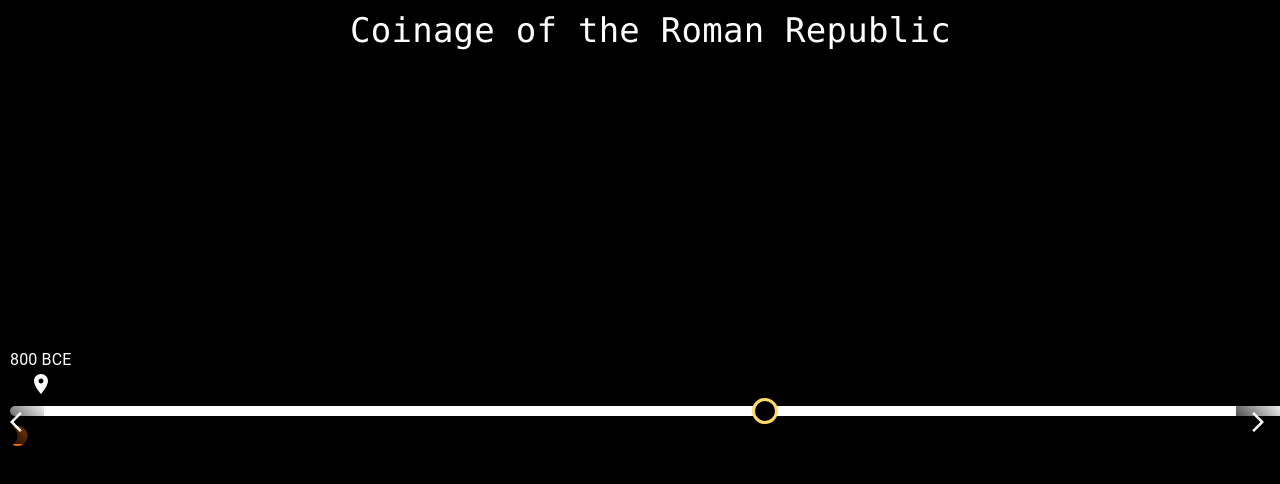
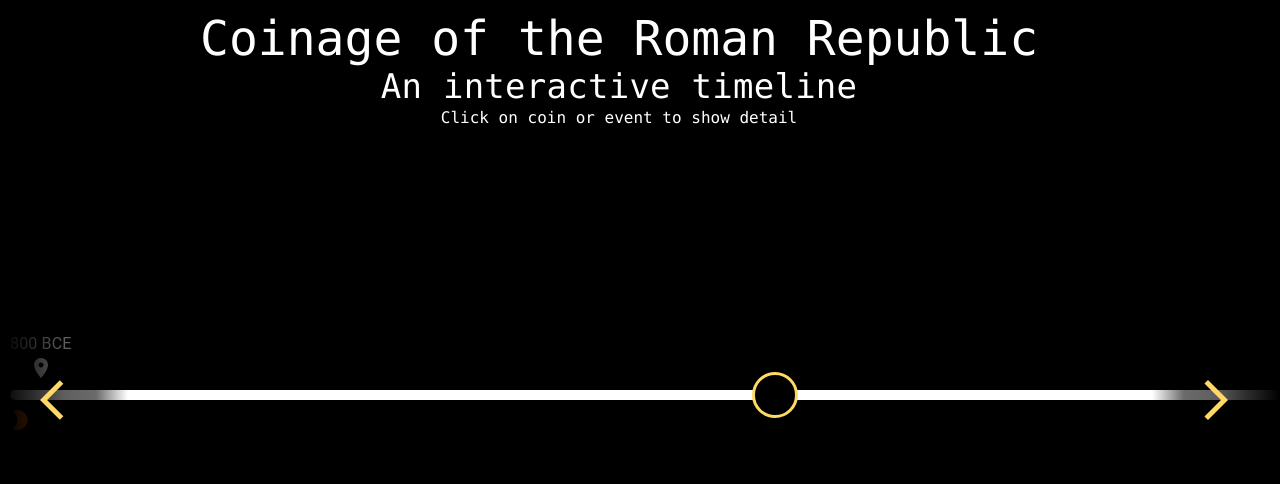
Before and after one commit to hileamlakB/coinage-history, a React (Create React App) app: page / in a window 1280 px wide. Shown: the top 484 px of the page. Built offline with nearby package versions, Linux system fonts and the light colour scheme.

Commit message:
Apply version 2 revisions

```diff
--- a/public/index.html
+++ b/public/index.html
@@ -3,6 +3,9 @@
   <head>
     <meta charset="utf-8" />
     <link rel="icon" href="%PUBLIC_URL%/favicon.ico" />
+    <link rel="preconnect" href="https://fonts.googleapis.com">
+<link rel="preconnect" href="https://fonts.gstatic.com" crossorigin>
+<link href="https://fonts.googleapis.com/css2?family=Cinzel&family=Playfair+Display&display=swap" rel="stylesheet">
     <meta name="viewport" content="width=device-width, initial-scale=1" />
     <meta name="theme-color" content="#000000" />
     <meta
--- a/src/App.css
+++ b/src/App.css
@@ -7,3 +7,19 @@
 .content *{
   margin-bottom:20px !important;
 }
+
+.cnizel{
+  font-family: 'Cinzel', serif;
+}
+
+.coding{
+  font-family:MonoLisa, Menlo, Monaco, "Courier New", monospace !important;
+}
+
+.playfair{
+  font-family: 'Playfair Display', serif !important;
+}
+
+.clickable:hover{
+  cursor: pointer !important;
+}
--- a/src/App.js
+++ b/src/App.js
@@ -75,6 +75,7 @@ function CoinEvent({title, subtitle, obverse, reverse, coinStartTime, coinSize,
             }}
             onMouseOver={() => {sethover_visibility("block")}}
             onMouseOut={() => {sethover_visibility("none")}}
+
           >
              <div
           className='history_tooltip'
@@ -85,7 +86,7 @@ function CoinEvent({title, subtitle, obverse, reverse, coinStartTime, coinSize,
             border:"1px solid white",
             color:"white", position:"absolute",
             display:`${hover_visibility}`,
-            top: "-60px",
+            top: direction=="up"?"-80px":"220px",
             left: "-100px",
             justifyContent: "center",
             alignItems: "center"
@@ -97,10 +98,10 @@ function CoinEvent({title, subtitle, obverse, reverse, coinStartTime, coinSize,
         </div>
             <OverLay title= {title} subtitle={subtitle} period={coinStartTime} img1={obverse} img2={reverse} size={coinSize} detail={detail} visible={visible} referances = {referances} changeVisibility={changeVisibility}/>
 
-            {direction === "up" ? (special? element : <ImageButton pic = {obverse} on_click={moreInfo} /> ) : null}
+            {direction === "up" ? (special? element : <ImageButton pic = {obverse} on_click={moreInfo} className="clickable" /> ) : null}
             <DottedLines color="white" width={height}/>
             {/* <div style={{color:"orange", minHeight:`${height}px`, height:`${height}px`, minWidth:"5px", width:"5px", background:"linear-gradient(black, white);"}}></div> */}
-            {direction === "down" ? (special? element : <ImageButton pic = {obverse} on_click={moreInfo} /> ) : null}
+            {direction === "down" ? (special? element : <ImageButton pic = {obverse} on_click={moreInfo} className="clickable" /> ) : null}
 
           </div>)
 
@@ -119,10 +120,10 @@ function HistoryEvent({eventPeriod, title, startTime, endTime, detail, width = 2
 
   return (
     <div
-
+     className="clickable"
       style={{
         width:`${width}px`,
-        padding:"10px",
+        padding:"20px",
         border:"3px solid rgb(255, 217, 102)",
         borderRadius:"50px",
         background:"black",
@@ -165,6 +166,7 @@ function MarkerEvent({name, eventPeriod}){
 
   return (
   <div
+  className='cnizel'
     style={{
       padding:"10px",
       position:"absolute",
@@ -178,7 +180,7 @@ function MarkerEvent({name, eventPeriod}){
 
     }}
     >
-      <Typography>{name}</Typography>
+      <Typography className="cnizel" sx={{whiteSpace:"nowrap"}}>{name}</Typography>
       <LocationOnIcon />
 
   </div>)
@@ -209,7 +211,6 @@ function App() {
 
 
   useEffect(() => {
-    console.log('resizeing')
 
     function timeToPixel(period){
       // 1 year = 25 pixels, when screen_width = 2000 can't be more than 100
@@ -243,6 +244,8 @@ function App() {
         if (TimeLineData[`${i}`].Location === "Above"){
           upper_timeline.push(
             <CoinEvent
+
+
              key = {i}
 
              title={TimeLineData[`${i}`].Name}
@@ -314,7 +317,7 @@ function App() {
 
 
     }
-    console.log(middle_timeline);
+
     setcontent( {middle_timeline:middle_timeline, lower_timeline:lower_timeline, upper_timeline:upper_timeline})
     setmaxWidth(new_max);
   }, [winSize.width])
@@ -340,37 +343,74 @@ function App() {
   <>
     <div className="App" style={{overflowX:"auto", width:`${maxWidth + 200}px`, marginLeft:"10px"}}>
 
-      <Typography variant='h4' sx={{left:"calc(50% - 300px)",fontFamily:`MonoLisa, Menlo, Monaco, "Courier New", monospace`, color:"white", position:"fixed", padding:"10px"}}>Coinage of the Roman Republic</Typography>
-      <IconButton
+      <div style={{left:"calc(50vw - 450px)", color:"white", position:"fixed", padding:"10px", display:"flex", flexDirection:"column", alignItems:"center", justifyContent:"center"}}>
+        <Typography className="coding" variant='h3'>Coinage of the Roman Republic</Typography>
+        <Typography className="coding" variant='h4'>An interactive timeline</Typography>
+        <p className="coding">Click on coin or event to show detail</p>
+      </div>
+
+      <div style={{
+          display:"flex",
+          justifyContent:"center",
+          alignItems:"center",
+          position:"fixed",
+          left:"0",
+          background: "linear-gradient(90deg, black,#000000d4,#000000a1, #00000094, transparent)",
+          height:"100vh",
+          zIndex:"5"
+
+
+
+      }
+      }>
+            <IconButton
         sx={{
+
+          padding:"40px",
+          fontSize:"40px",
+          left: "0",
+          color:"white",
+          borderRadius:"0",
+        color:"rgb(255, 217, 102)"}}
+        onMouseOut={()=>clearInterval(scrollLeft)}
+        onMouseOver={()=>{setscrollLeft(setInterval(() =>{window.scrollBy(-10, 0)}, 10))}}>
+          <ArrowBackIosIcon sx={{fontSize:"3rem !important"}}/></IconButton>
+      </div>
+
+      <div style={{
+          display:"flex",
+          justifyContent:"center",
+          alignItems:"center",
           position:"fixed",
-          top: "50%",
-          padding:"10px",
-          background: "linear-gradient(45deg, black, transparent)",
+          right:"0",
+          background: "linear-gradient(90deg, transparent, #00000094, #000000a1, #000000d4, black)",
+          height:"100vh",
+          zIndex:"5"
+
+
+      }
+      }>
+
+<IconButton
+        sx={{
+          padding:"40px",
+          fontSize:"3rem !important",
           right: "0",
           color:"white",
           borderRadius:"0",
-          zIndex:"5"}}
+          color:"rgb(255, 217, 102)"}}
         onMouseOut={()=>clearInterval(scrollRight)}
         onMouseOver={()=>{setscrollRight(setInterval(() =>{window.scrollBy(10, 0)}, 10))}}>
-          <ArrowForwardIosIcon /></IconButton>
+          <ArrowForwardIosIcon sx={{fontSize:"3rem !important"}} /></IconButton>
+        </div>
 
 
-      <IconButton
-        sx={{
-          position:"fixed",
-          top: "50%",
-          padding:"10px",
-          background: "linear-gradient(45deg, black, transparent)",
-          left: "0",
-          color:"white",
-          borderRadius:"0",
-        zIndex:"5"}}
-        onMouseOut={()=>clearInterval(scrollLeft)}
-        onMouseOver={()=>{setscrollLeft(setInterval(() =>{window.scrollBy(-10, 0)}, 10))}}>
-          <ArrowBackIosIcon /></IconButton>
 
-        <div className="upper_time_line" style={{minHeight:'52vh', display:"flex", flexDirection: "column", justifyContent:"end"}}>
+
+
+
+
+        <div className="upper_time_line" style={{minHeight:'50vh', display:"flex", flexDirection: "column", justifyContent:"end"}}>
           <div className="upper_lines" style={{display:"flex", alignItems:"flex-end"}}>
           {/* Increase the width whenever more coins are added */}
           {/* background:"linear-gradient(0deg, grey, white)",  */}
--- a/src/BasicComponents.js
+++ b/src/BasicComponents.js
@@ -49,11 +49,12 @@ export function OverLay({title, subtitle, period, img1, img2, size, detail, refe
 
     return (
 
-      <div className="overlay" style={{width:"100%", top:"0", left:"0", position:"fixed", zIndex:"2", minHeight:"100vh", marginTop:"0", borderRadius:"10px", background:"black", display:`${visible}`, flexDirection:"column", alignItems:"center", justifyContent:"center"}}>
-        <IconButton sx ={{alignSelf:"flex-start"}} color="warning" variant="contained" onClick={changeVisibility}><CloseIcon /></IconButton>
+      <div className="overlay" style={{width:"100vw", top:"0", left:"0", position:"fixed", zIndex:"20", minHeight:"100vh", marginTop:"0", borderRadius:"10px", background:"#00000099", display:`${visible}`, flexDirection:"column", alignItems:"center", justifyContent:"center"}}>
 
-        <div className='overlayInfo' style={{display:"flex", justifyContent:"center", alignItems:"center", minHeight:"100vh", background:"black", color:"white",  maxWidth:"90%", flexWrap:"wrap"}}>
-          <div className="content" style={{display:"flex", fontFamily:`MonoLisa, Menlo, Monaco, "Courier New", monospace`, justifyContent:"center", alignItems:"center", boxShadow:"4px 2px 20px 0px white", padding:"40px", maxHeight:"90%", overflowY:"auto"}}>
+
+        <div className='overlayInfo' style={{display:"flex", justifyContent:"center", alignItems:"center", minHeight:"100vh", background:"black", color:"white",  maxWidth:"90vw", flexWrap:"wrap"}}>
+          <div className="content" style={{display:"flex", fontFamily:`MonoLisa, Menlo, Monaco, "Courier New", monospace`, justifyContent:"center", alignItems:"center", boxShadow:"4px 2px 20px 0px white", padding:"40px", maxHeight:"90vw", overflowY:"auto", position:"relative"}}>
+          <IconButton sx ={{alignSelf:"flex-start", position:"absolute", top:"10px", left:"10px", color:"rgb(255, 217, 102)"}} variant="contained" onClick={changeVisibility}><CloseIcon sx={{fontSize:"2rem"}} /></IconButton>
             {image?<div className='overlayImages' style={{display:"flex", flexDirection:"column", margin:"10px", padding:"10px"}}>
               {/* figure out how you can layout information ontop of a overlay */}
               <img src={img1} alt="overlay_name" style={{borderRadius:"50px", width:"400px" }}></img>
@@ -72,7 +73,7 @@ export function OverLay({title, subtitle, period, img1, img2, size, detail, refe
               {/* <model-viewer src="assets/cons.glb" alt="VR Headset" enable-pan auto-rotate rotation-per-second="300deg" camera-controls ar camera-target="0m 0m 0m" camera-orbit="-90deg 90deg 1.5m"></model-viewer>
                    */}
 
-              <p style={{textAlign:"jutify"}}>
+              <p className="playfair" style={{textAlign:"jutify"}}>
                 {detail}
                 {/* <Typography variant="h5">Referances</Typography>
                 {referances} */}
```
Also changed, not shown: 2 other files (tests, documents, lock files or other folders).
